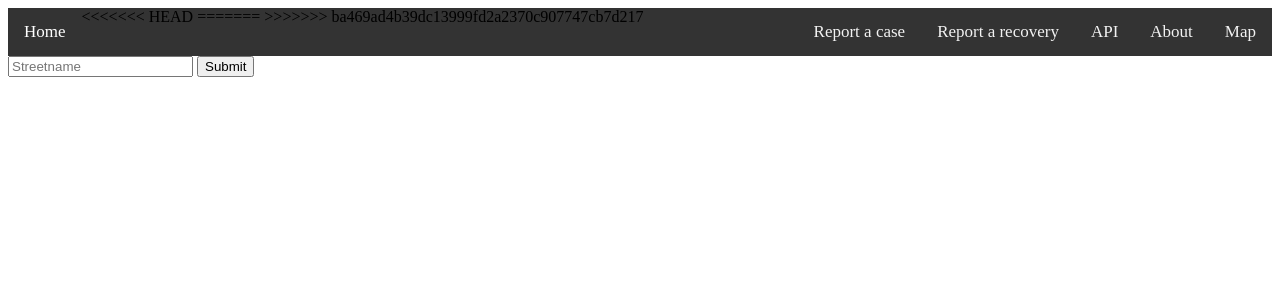
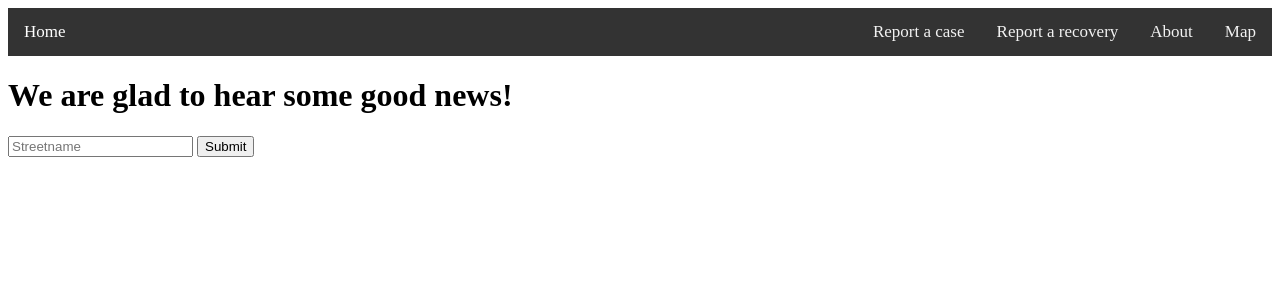
Before and after one commit to neildeo05/safemaps, a Flask app: page /recovered in a window 1280 px wide. Shown: the top 300 px of the page. Run offline with Flask 2, Linux system fonts and the light colour scheme.

Commit message:
fixed bugs

```diff
--- a/app.py
+++ b/app.py
@@ -6,6 +6,9 @@ app = Flask(__name__)
 @app.route("/", methods=["GET"])
 def main():
     return render_template("home.html")
+@app.route("/about", methods=["GET"])
+def about():
+    return render_template("AboutPage.html")
 @app.route("/map", methods=["GET"])
 def home():
     if request.method == "GET":
--- a/templates/hascovid.html
+++ b/templates/hascovid.html
@@ -35,11 +35,7 @@
     <div class="topnav">
       <a class="active" href="/">Home</a>
       <a href="/map">Map</a>
-<<<<<<< HEAD
       <a href="/about">About</a>
-=======
-      <a href="/api/all">API</a>
->>>>>>> ba469ad4b39dc13999fd2a2370c907747cb7d217
       <a href="/recovered">Report a recovery</a>
       <a href="/has-covid">Report a case</a>
     </div>
--- a/templates/iconmaps.html
+++ b/templates/iconmaps.html
@@ -49,11 +49,7 @@
     <div class="topnav">
       <a class="active" href="/">Home</a>
       <a href="/map">Map</a>
-<<<<<<< HEAD
       <a href="/about">About</a>
-=======
-      <a href="/api/all">API</a>
->>>>>>> ba469ad4b39dc13999fd2a2370c907747cb7d217
       <a href="/recovered">Report a recovery</a>
       <a href="/has-covid">Report a case</a>
     </div>
--- a/templates/recovered.html
+++ b/templates/recovered.html
@@ -35,14 +35,11 @@
     <div class="topnav">
       <a class="active" href="/">Home</a>
       <a href="/map">Map</a>
-<<<<<<< HEAD
-      <a href=".about">About</a>
-=======
-      <a href="/api/all">API</a>
->>>>>>> ba469ad4b39dc13999fd2a2370c907747cb7d217
+      <a href="/about">About</a>
       <a href="/recovered">Report a recovery</a>
       <a href="/has-covid">Report a case</a>
     </div>
+    <h1>We are glad to hear some good news!</h1>
     <form method="POST">
       <input placeholder="Streetname" id="happytransformer" name="streetname" />
       <input type="Submit" value="Submit" />
```
Also changed, not shown: templates/home.html (+0 -9 lines).
